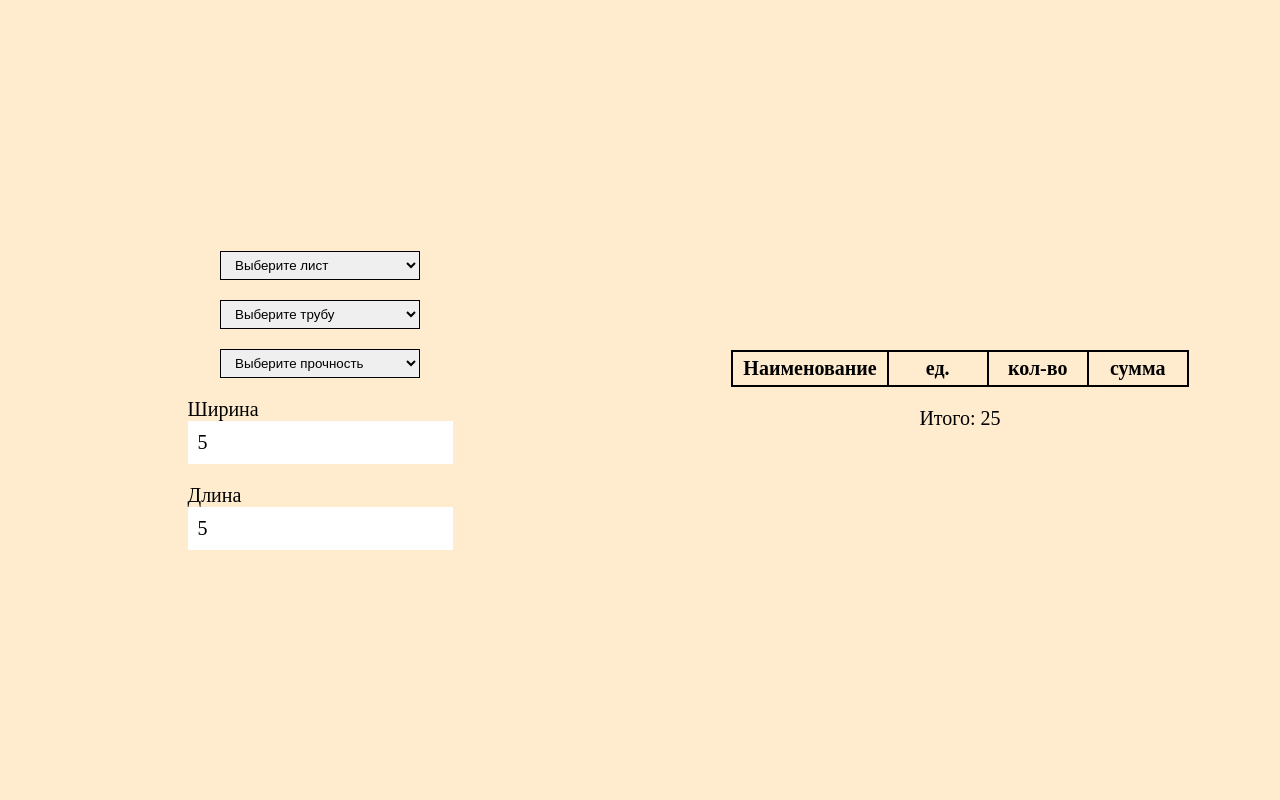
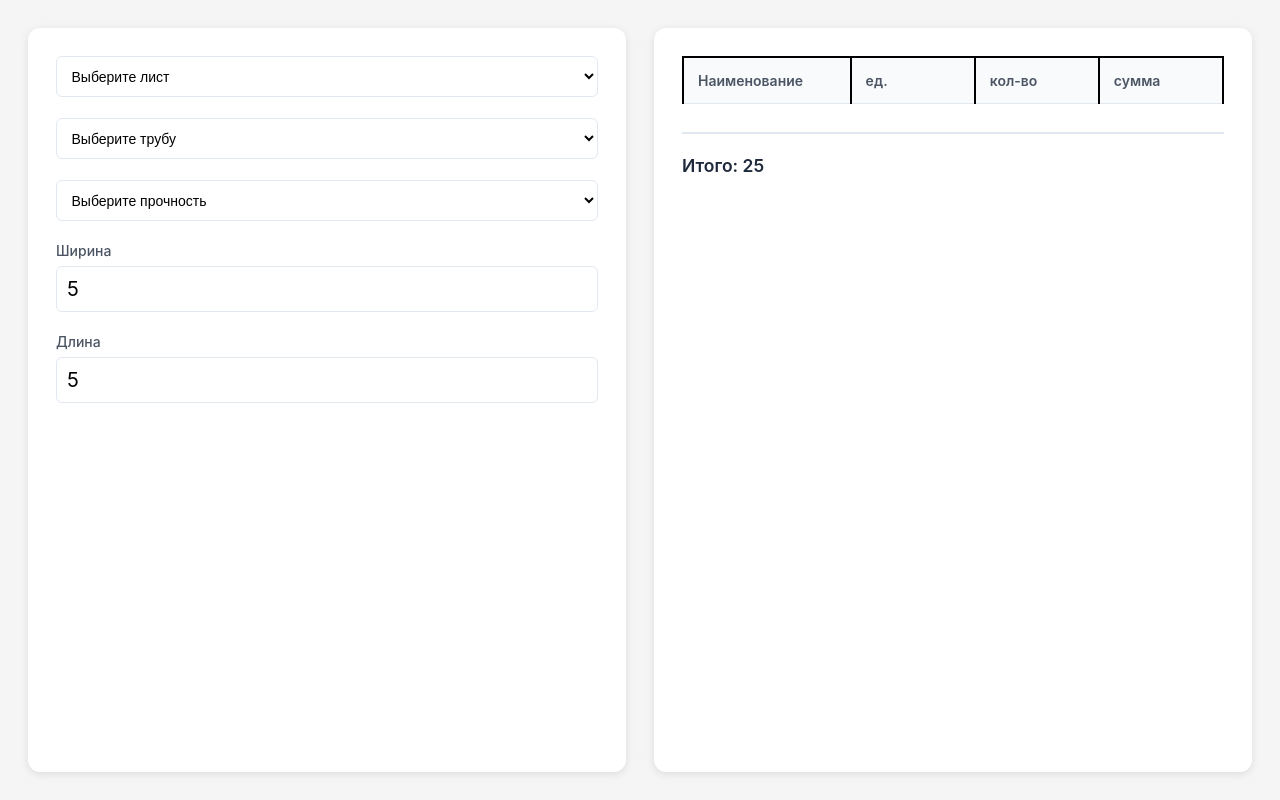
Before and after one commit to demos-prog/calc_task, a React (Vite) app: page / in a window 1280 px wide. Built offline with nearby package versions, Linux system fonts and the light colour scheme.

Commit message:
Remove obsolete rr.mdc file and implement new styles and components for CalculatorForm, ResultsTable, and Summary. Update MainPage layout to integrate these components and enhance overall styling.

```diff
--- /dev/null
+++ b/src/components/CalculatorForm/CalculatorForm.module.css
@@ -0,0 +1,45 @@
+.form {
+  display: flex;
+  flex-direction: column;
+  gap: 1.5rem;
+}
+
+.select {
+  width: 100%;
+  padding: 0.75rem;
+  border: 1px solid #e2e8f0;
+  border-radius: 6px;
+  font-size: 1rem;
+  background-color: white;
+  transition: border-color 0.2s;
+}
+
+.select:focus {
+  border-color: #3b82f6;
+  outline: none;
+}
+
+.inputGroup {
+  display: flex;
+  flex-direction: column;
+  gap: 0.5rem;
+}
+
+.label {
+  font-weight: 500;
+  color: #4b5563;
+}
+
+.input {
+  width: 100%;
+  padding: 0.75rem;
+  border: 1px solid #e2e8f0;
+  border-radius: 6px;
+  font-size: 1rem;
+  transition: border-color 0.2s;
+}
+
+.input:focus {
+  border-color: #3b82f6;
+  outline: none;
+}
--- /dev/null
+++ b/src/components/CalculatorForm/CalculatorForm.tsx
@@ -0,0 +1,107 @@
+import { FC } from 'react';
+import { v4 as uuidv4 } from "uuid";
+import data from "../../data/data.json";
+import config from "../../data/config.json";
+import css from './CalculatorForm.module.css';
+
+interface CalculatorFormProps {
+  list: string;
+  pipe: string;
+  strength: string;
+  width: number;
+  length: number;
+  onListChange: (value: string) => void;
+  onPipeChange: (value: string) => void;
+  onStrengthChange: (value: string) => void;
+  onWidthChange: (value: number) => void;
+  onLengthChange: (value: number) => void;
+}
+
+const CalculatorForm: FC<CalculatorFormProps> = ({
+  list,
+  pipe,
+  strength,
+  width,
+  length,
+  onListChange,
+  onPipeChange,
+  onStrengthChange,
+  onWidthChange,
+  onLengthChange,
+}) => {
+  const configWidthItem = config.find((i) => i.key === "width");
+  const configLengthItem = config.find((i) => i.key === "length");
+
+  const handleWidthInput = (e: { target: { value: string } }) => {
+    const inpValue = +e.target.value;
+    if (inpValue < configWidthItem?.min! || inpValue > configWidthItem?.max!) return;
+    onWidthChange(inpValue);
+  };
+
+  const handleLengthInput = (e: { target: { value: string } }) => {
+    const inpValue = +e.target.value;
+    if (inpValue < configLengthItem?.min! || inpValue > configLengthItem?.max!) return;
+    onLengthChange(inpValue);
+  };
+
+  return (
+    <div className={css.form}>
+      <select className={css.select} value={list} onChange={(e) => onListChange(e.target.value)}>
+        <option value="">Выберите лист</option>
+        {data
+          .filter((i) => i.type === "list")
+          .map((list) => (
+            <option key={uuidv4()} value={list.name}>
+              {list.name}
+            </option>
+          ))}
+      </select>
+
+      <select className={css.select} value={pipe} onChange={(e) => onPipeChange(e.target.value)}>
+        <option value="">Выберите трубу</option>
+        {data
+          .filter((i) => i.type === "pipe")
+          .map((pipe) => (
+            <option key={uuidv4()} value={pipe.name}>
+              {pipe.name}
+            </option>
+          ))}
+      </select>
+
+      <select className={css.select} value={strength} onChange={(e) => onStrengthChange(e.target.value)}>
+        <option value="">Выберите прочность</option>
+        {config
+          .filter((i) => i.type === "frame")
+          .map((frame) => (
+            <option key={uuidv4()} value={frame.name}>
+              {frame.name}
+            </option>
+          ))}
+      </select>
+
+      <div className={css.inputGroup}>
+        <label className={css.label}>Ширина</label>
+        <input
+          className={css.input}
+          type="number"
+          placeholder="Width"
+          value={width}
+          onChange={handleWidthInput}
+        />
+      </div>
+
+      <div className={css.inputGroup}>
+        <label className={css.label}>Длина</label>
+        <input
+          className={css.input}
+          type="number"
+          placeholder="Length"
+          value={length}
+          onChange={handleLengthInput}
+        />
+      </div>
+    </div>
+  );
+};
+
+export default CalculatorForm;
--- /dev/null
+++ b/src/components/ResultsTable/ResultsTable.module.css
@@ -0,0 +1,26 @@
+.table {
+  width: 100%;
+  border-collapse: collapse;
+  margin-bottom: 2rem;
+}
+
+.table th,
+.table td {
+  padding: 1rem;
+  text-align: left;
+  border-bottom: 1px solid #e2e8f0;
+}
+
+.table th {
+  background-color: #f8fafc;
+  font-weight: 600;
+  color: #4b5563;
+}
+
+.table tr:hover {
+  background-color: #f8fafc;
+}
+
+.table td {
+  color: #64748b;
+}
--- /dev/null
+++ b/src/components/ResultsTable/ResultsTable.tsx
@@ -0,0 +1,61 @@
+import { FC } from 'react';
+import css from './ResultsTable.module.css';
+
+interface ResultsTableProps {
+  list: string;
+  pipe: string;
+  numOfSheets: number | null;
+  pipesTotalLength: number | null;
+  fixAmount: number | null;
+  square: number;
+}
+
+const ResultsTable: FC<ResultsTableProps> = ({
+  list,
+  pipe,
+  numOfSheets,
+  pipesTotalLength,
+  fixAmount,
+  square,
+}) => {
+  return (
+    <table className={css.table}>
+      <thead>
+        <tr>
+          <th>Наименование</th>
+          <th>ед.</th>
+          <th>кол-во</th>
+          <th>сумма</th>
+        </tr>
+      </thead>
+      <tbody>
+        {numOfSheets && (
+          <tr>
+            <td>{list}</td>
+            <td>м2</td>
+            <td>{numOfSheets}</td>
+            <td>{square}</td>
+          </tr>
+        )}
+        {pipesTotalLength && (
+          <tr>
+            <td>{pipe}</td>
+            <td>мп</td>
+            <td>{}</td>
+            <td>{pipesTotalLength}</td>
+          </tr>
+        )}
+        {numOfSheets && (
+          <tr>
+            <td>Саморез</td>
+            <td>шт</td>
+            <td>{}</td>
+            <td>{fixAmount}</td>
+          </tr>
+        )}
+      </tbody>
+    </table>
+  );
+};
+
+export default ResultsTable;
--- /dev/null
+++ b/src/components/Summary/Summary.module.css
@@ -0,0 +1,16 @@
+.summary {
+  padding-top: 1.5rem;
+  border-top: 2px solid #e2e8f0;
+}
+
+.total {
+  font-size: 1.25rem;
+  font-weight: 600;
+  color: #1e293b;
+  margin-bottom: 1rem;
+}
+
+.cellSize {
+  color: #64748b;
+  font-size: 1rem;
+}
--- /dev/null
+++ b/src/components/Summary/Summary.tsx
@@ -0,0 +1,33 @@
+import { FC } from 'react';
+import css from './Summary.module.css';
+
+interface SummaryProps {
+  square: number;
+  pipesTotalLength: number | null;
+  fixAmount: number | null;
+  cellWidth: number | null;
+  cellLength: number | null;
+}
+
+const Summary: FC<SummaryProps> = ({
+  square,
+  pipesTotalLength,
+  fixAmount,
+  cellWidth,
+  cellLength,
+}) => {
+  return (
+    <div className={css.summary}>
+      <div className={css.total}>
+        Итого: {square + (pipesTotalLength || 0) + (fixAmount || 0)}
+      </div>
+      <div className={css.cellSize}>
+        {cellWidth && cellLength && (
+          <p>Размер ячейки (м): {`${cellWidth}х${cellLength}`}</p>
+        )}
+      </div>
+    </div>
+  );
+};
+
+export default Summary;
--- a/src/index.css
+++ b/src/index.css
@@ -0,0 +1,11 @@
+body {
+  margin: 0;
+  font-family: -apple-system, BlinkMacSystemFont, 'Segoe UI', Roboto, 'Helvetica Neue', Arial, sans-serif;
+  -webkit-font-smoothing: antialiased;
+  -moz-osx-font-smoothing: grayscale;
+  background-color: #f5f5f5;
+}
+
+* {
+  box-sizing: border-box;
+}
--- a/src/pages/MainPage/MainPage.module.css
+++ b/src/pages/MainPage/MainPage.module.css
@@ -1,9 +1,25 @@
 .mainFrame {
-  background-color: burlywood;
   display: flex;
   min-height: 100vh;
-  font-family: "Times New Roman", Times, serif;
-  font-size: 20px;
+  background-color: #f5f5f5;
+  padding: 2rem;
+  gap: 2rem;
+}
+
+.leftSection {
+  flex: 1;
+  background-color: white;
+  border-radius: 12px;
+  padding: 2rem;
+  box-shadow: 0 2px 8px rgba(0, 0, 0, 0.1);
+}
+
+.rightSection {
+  flex: 1;
+  background-color: white;
+  border-radius: 12px;
+  padding: 2rem;
+  box-shadow: 0 2px 8px rgba(0, 0, 0, 0.1);
 }
 
 select {
@@ -15,17 +31,6 @@ select {
 input[type="number"] {
   padding: 10px;
   font-size: 20px;
-}
-
-.leftSection,
-.rightSection {
-  width: 50%;
-  background-color: blanchedalmond;
-  display: flex;
-  align-items: center;
-  justify-content: center;
-  flex-direction: column;
-  gap: 20px;
 }
 
 table {
--- a/src/pages/MainPage/MainPage.tsx
+++ b/src/pages/MainPage/MainPage.tsx
@@ -1,8 +1,10 @@
 import { useEffect, useState } from "react";
-import { v4 as uuidv4 } from "uuid";
 import data from "../../data/data.json";
 import config from "../../data/config.json";
 import css from "./MainPage.module.css";
+import CalculatorForm from "../../components/CalculatorForm/CalculatorForm";
+import ResultsTable from "../../components/ResultsTable/ResultsTable";
+import Summary from "../../components/Summary/Summary";
 
 const configWidthItem = config.find((i) => i.key === "width");
 const configLengthItem = config.find((i) => i.key === "length");
@@ -14,7 +16,7 @@ const MainPage = function () {
   //Width of construction
   const [width, setWidth] = useState(configWidthItem?.min);
   //Length of construction
-  const [length, setLenght] = useState(configLengthItem?.min);
+  const [length, setLength] = useState(configLengthItem?.min);
   const [strength, setStrength] = useState("");
   const [numOfSheets, setNumOfSheets] = useState<number | null>(null);
   const [pipesTotalLength, setPipesTotalLength] = useState<number | null>(null);
@@ -22,20 +24,6 @@ const MainPage = function () {
   const [cellWidth, setCellWidth] = useState<number | null>(null);
   const [cellLength, setCellLength] = useState<number | null>(null);
   const square = width! * length!;
-
-  const handleWidtInput = (e: { target: { value: string } }) => {
-    const inpValue = +e.target.value;
-    if (inpValue < configWidthItem?.min! || inpValue > configWidthItem?.max!)
-      return;
-    setWidth(inpValue);
-  };
-
-  const handleLenghtInput = (e: { target: { value: string } }) => {
-    const inpValue = +e.target.value;
-    if (inpValue < configLengthItem?.min! || inpValue > configLengthItem?.max!)
-      return;
-    setLenght(inpValue);
-  };
 
   useEffect(() => {
     if (list !== "") {
@@ -73,102 +61,35 @@ const MainPage = function () {
   return (
     <div className={css.mainFrame}>
       <div className={css.leftSection}>
-        <select value={list} onChange={(e) => setList(e.target.value)}>
-          <option value="">Выберите лист</option>
-          {data
-            .filter((i) => i.type === "list")
-            .map((list) => (
-              <option key={uuidv4()} value={list.name}>
-                {list.name}
-              </option>
-            ))}
-        </select>
-
-        <select value={pipe} onChange={(e) => setPipe(e.target.value)}>
-          <option value="">Выберите трубу</option>
-          {data
-            .filter((i) => i.type === "pipe")
-            .map((pipe) => (
-              <option key={uuidv4()} value={pipe.name}>
-                {pipe.name}
-              </option>
-            ))}
-        </select>
-
-        <select value={strength} onChange={(e) => setStrength(e.target.value)}>
-          <option value="">Выберите прочность</option>
-          {config
-            .filter((i) => i.type === "frame")
-            .map((frame) => (
-              <option key={uuidv4()} value={frame.name}>
-                {frame.name}
-              </option>
-            ))}
-        </select>
-
-        <div>
-          <p>Ширина</p>
-          <input
-            type="number"
-            placeholder="Width"
-            value={width}
-            onChange={handleWidtInput}
-          />
-        </div>
-
-        <div>
-          <p>Длина</p>
-          <input
-            type="number"
-            placeholder="Length"
-            value={length}
-            onChange={handleLenghtInput}
-          />
-        </div>
+        <CalculatorForm
+          list={list}
+          pipe={pipe}
+          strength={strength}
+          width={width!}
+          length={length!}
+          onListChange={setList}
+          onPipeChange={setPipe}
+          onStrengthChange={setStrength}
+          onWidthChange={setWidth}
+          onLengthChange={setLength}
+        />
       </div>
       <div className={css.rightSection}>
-        <table>
-          <thead>
-            <tr>
-              <th>Наименование</th>
-              <th>ед.</th>
-              <th>кол-во</th>
-              <th>сумма</th>
-            </tr>
-          </thead>
-          <tbody>
-            {numOfSheets && (
-              <tr>
-                <td>{list}</td>
-                <td>м2</td>
-                <td>{numOfSheets}</td>
-                <td>{square}</td>
-              </tr>
-            )}
-            {pipesTotalLength && (
-              <tr>
-                <td>{pipe}</td>
-                <td>мп</td>
-                <td>{}</td>
-                <td>{pipesTotalLength}</td>
-              </tr>
-            )}
-            {numOfSheets && (
-              <tr>
-                <td>Саморез</td>
-                <td>шт</td>
-                <td>{}</td>
-                <td>{fixAmount}</td>
-              </tr>
-            )}
-          </tbody>
-        </table>
-        <div>Итого: {square + (pipesTotalLength || 0) + (fixAmount || 0)}</div>
-        <div>
-          {cellWidth && cellLength && (
-            <p>Размер ячейки (м): {`${cellWidth}х${cellLength}`}</p>
-          )}
-        </div>
+        <ResultsTable
+          list={list}
+          pipe={pipe}
+          numOfSheets={numOfSheets}
+          pipesTotalLength={pipesTotalLength}
+          fixAmount={fixAmount}
+          square={square}
+        />
+        <Summary
+          square={square}
+          pipesTotalLength={pipesTotalLength}
+          fixAmount={fixAmount}
+          cellWidth={cellWidth}
+          cellLength={cellLength}
+        />
       </div>
     </div>
   );
```
Also changed, not shown: 1 other file (tests, documents, lock files or other folders).
